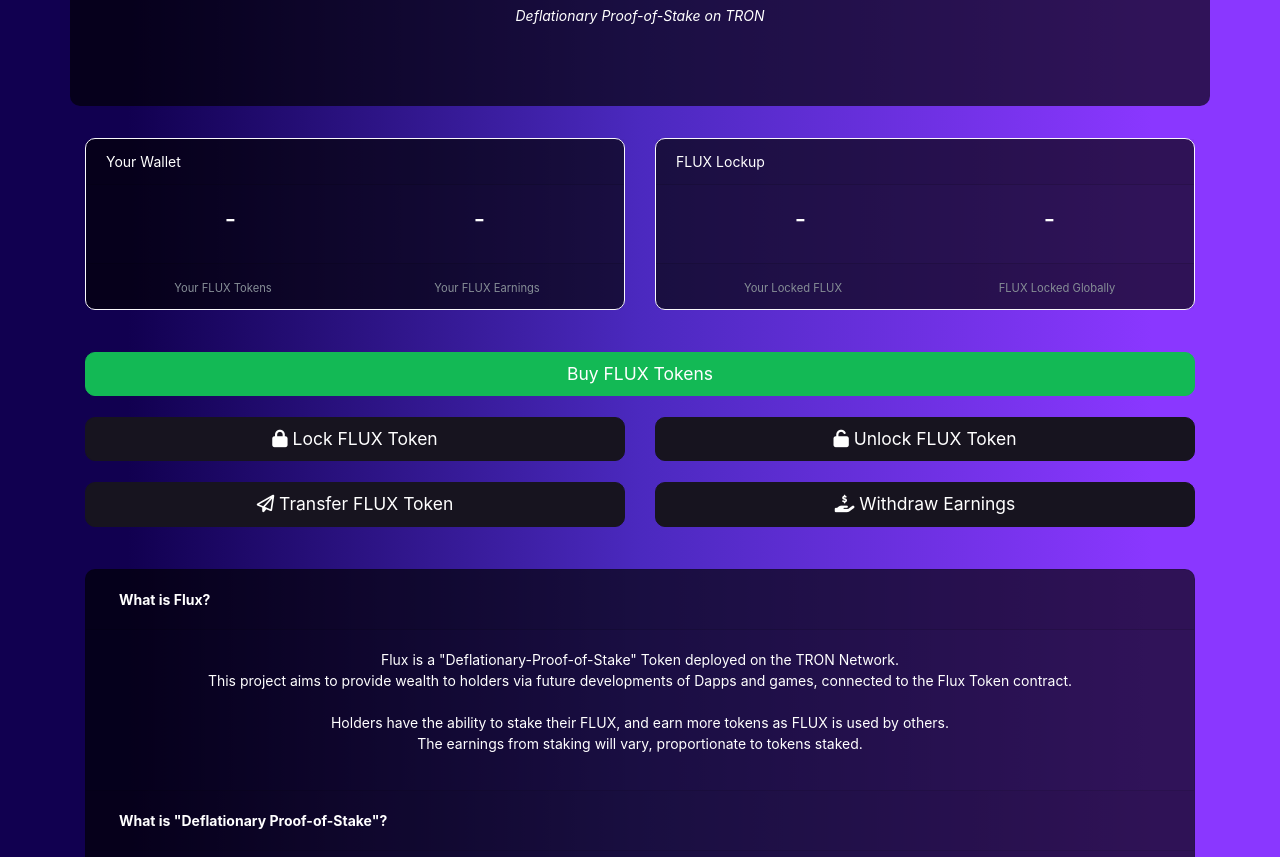
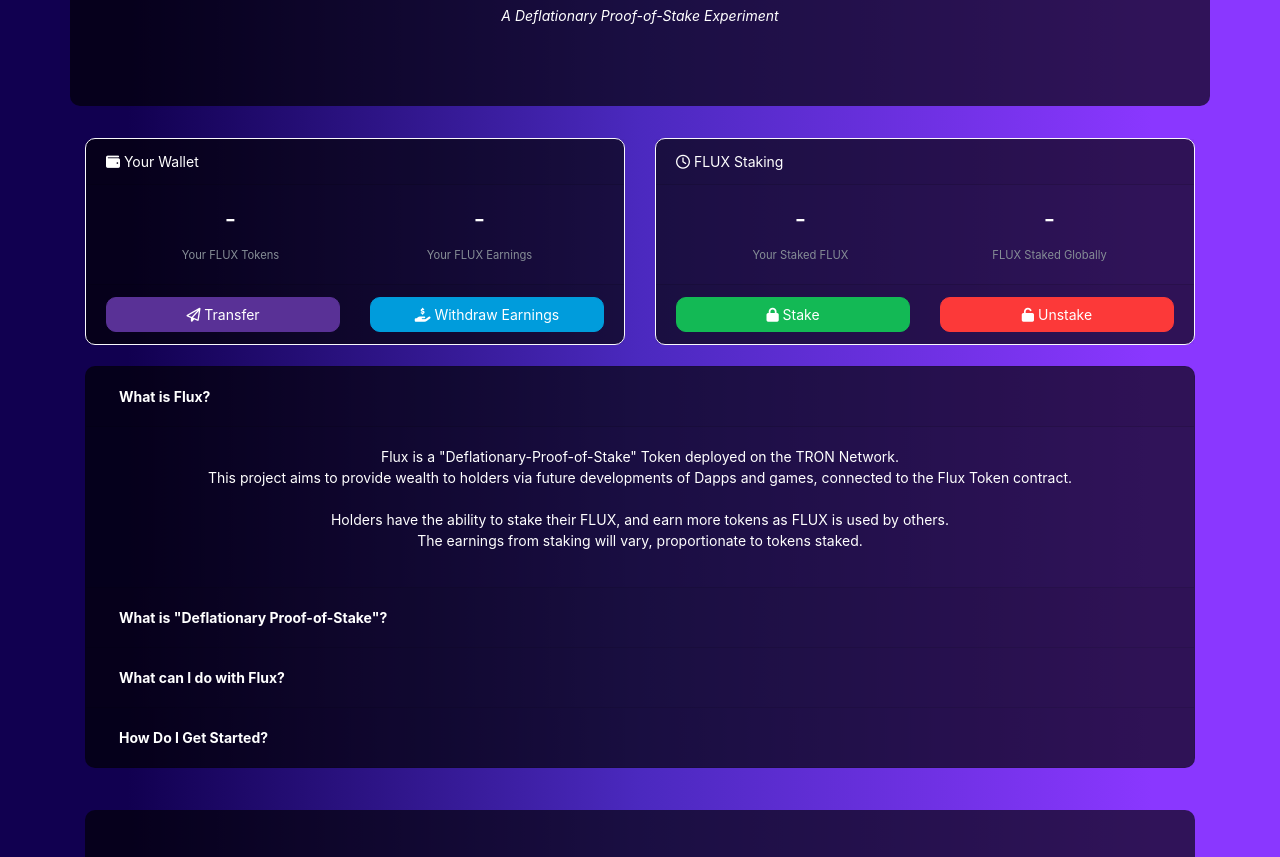
Before and after one commit to dappcenter/TRX-Token-Dapp, a plain HTML site: page index.html in a window 1280 px wide. Shown: the part 301-1158 px from the top of the page. Drawn offline with nearby package versions, Linux system fonts and the light colour scheme.

Commit message:
Bigger upgrades

```diff
--- a/index.html
+++ b/index.html
@@ -31,9 +31,11 @@
                         <li class="nav-item"><a class="nav-link" href="#" data-toggle="modal" data-target="#transferModal"><i class="far fa-paper-plane text-warning"></i> Transfer</a></li>
 
                         <li class="nav-item dropdown">
-                            <a class="nav-link dropdown-toggle" href="#" id="dropdown04" data-toggle="dropdown" aria-haspopup="true" aria-expanded="false"><i class="fas fa-cubes text-white"></i> Trade <small class="text-danger"><i>(SOON)</i></small></a>
+                            <a class="nav-link dropdown-toggle" href="#" id="dropdown04" data-toggle="dropdown" aria-haspopup="true" aria-expanded="false"><i class="fas fa-cubes text-info"></i> Trade <small class="text-danger"><i>(SOON)</i></small></a>
                             <div class="dropdown-menu bg-dark" aria-labelledby="dropdown04">
-                                <a class="dropdown-item text-white" href="forge.html"><i class="fas fa-fire-alt text-danger"></i> Token Forge</a>
+                                <a class="dropdown-item text-white" href="#"><i class="fas fa-coins text-info"></i> Exchange / DEX</a>
+                                <a class="dropdown-item text-white" href="#"><i class="fas fa-coins text-info"></i> Exchange / DEX</a>
+                                <a class="dropdown-item text-white" href="#"><i class="fas fa-coins text-info"></i> Exchange / DEX</a>
                             </div>
                         </li>
                     </ul>
@@ -55,7 +57,7 @@
                         <div class="col text-center">
                             <img src="assets/img/logo.png" width="100px" />
                             <h3 class="text-white">Flux Token</h3>
-                            <p class="text-white"><i>Deflationary Proof-of-Stake on TRON</i></p>
+                            <p class="text-white"><i>A Deflationary Proof-of-Stake Experiment</i></p>
                         </div>
                     </div>
                 </div>
@@ -64,16 +66,18 @@
             <div class="row">
                 <div class="col-md-6 text-center">
                     <div class="card glassPanel border-light text-white rcAll">
-                        <div class="card-header text-left">Your Wallet</div>
+                        <div class="card-header text-left"><i class="fas fa-wallet"></i> Your Wallet</div>
                         <div class="card-body">
                             <div class="container">
                                 <div class="row">
                                     <div class="col text-center">
                                         <h3 class="text-white"><span id="myTokens">-</span></h3>
+                                        <small class="text-muted">Your FLUX Tokens</small>
                                     </div>
 
                                     <div class="col text-center">
                                         <h3 class="text-white"><span id="myDividends">-</span></h3>
+                                        <small class="text-muted">Your FLUX Earnings</small>
                                     </div>
                                 </div>
                             </div>
@@ -82,11 +86,15 @@
                         <div class="card-footer">
                             <div class="row">
                                 <div class="col text-center">
-                                    <small class="text-muted">Your FLUX Tokens</small>
+                                    <a href="#" class="btn btn-block btn-md btn-primary rcAll" data-toggle="modal" data-target="#transferModal">
+                                        <i class="far fa-paper-plane text-white"></i> Transfer
+                                    </a>
                                 </div>
 
                                 <div class="col text-center">
-                                    <small class="text-muted">Your FLUX Earnings</small>
+                                    <a href="#" class="btn btn-block btn-md btn-info rcAll" id="withdraw">
+                                        <i class="fas fa-hand-holding-usd text-white"></i> Withdraw Earnings
+                                    </a>
                                 </div>
                             </div>
                         </div>
@@ -96,16 +104,18 @@
 
                 <div class="col-md-6 text-center">
                     <div class="card glassPanel border-light text-white rcAll">
-                        <div class="card-header text-left">FLUX Lockup</div>
+                        <div class="card-header text-left"><i class="far fa-clock"></i> FLUX Staking</div>
                         <div class="card-body">
                             <div class="container">
                                 <div class="row">
                                     <div class="col text-center">
                                         <h3 class="text-white"><span id="myStaked">-</span></h3>
+                                        <small class="text-muted">Your Staked FLUX</small>
                                     </div>
 
                                     <div class="col text-center">
                                         <h3 class="text-white"><span id="totalStaked">-</span></h3>
+                                        <small class="text-muted">FLUX Staked Globally</small>
                                     </div>
                                 </div>
                             </div>
@@ -113,11 +123,15 @@
                         <div class="card-footer">
                             <div class="row">
                                 <div class="col text-center">
-                                    <small class="text-muted">Your Locked FLUX</small>
+                                    <a href="#" class="btn btn-block btn-md btn-success rcAll" data-toggle="modal" data-target="#stakingModal">
+                                        <i class="fas fa-lock text-white"></i>  Stake
+                                    </a>
                                 </div>
 
                                 <div class="col text-center">
-                                    <small class="text-muted">FLUX Locked Globally</small>
+                                    <a href="#" class="btn btn-block btn-md btn-danger rcAll" data-toggle="modal" data-target="#unstakingModal">
+                                        <i class="fas fa-unlock text-white"></i>  Unstake
+                                    </a>
                                 </div>
                             </div>
                         </div>
@@ -125,45 +139,6 @@
                     <br />
                 </div>
             </div>
-            <br />
-
-            <div class="row">
-                <div class="col text-center">
-                    <a class="btn btn-block btn-lg btn-success rcAll text-white"  data-toggle="modal" data-target="#buyTokenModal">Buy FLUX Tokens</a>
-                </div>
-            </div>
-            <br />
-
-                <div class="row">
-                    <div class="col-md-6 col-sm-3 text-center">
-                        <a href="#" class="btn btn-block btn-lg btn-dark rcAll" data-toggle="modal" data-target="#stakingModal">
-                            <i class="fas fa-lock text-white"></i>  Lock FLUX Token
-                        </a>
-                        <br />
-                    </div>
-
-                    <div class="col-md-6 col-sm-3 text-center">
-                        <a href="#" class="btn btn-block btn-lg btn-dark rcAll" data-toggle="modal" data-target="#unstakingModal">
-                            <i class="fas fa-unlock text-white"></i>  Unlock FLUX Token
-                        </a>
-                        <br />
-                    </div>
-
-                    <div class="col-md-6 col-sm-3 text-center">
-                        <a href="#" class="btn btn-block btn-lg btn-dark rcAll" data-toggle="modal" data-target="#transferModal">
-                            <i class="far fa-paper-plane text-white"></i> Transfer FLUX Token
-                        </a>
-                        <br />
-                    </div>
-
-                    <div class="col-md-6 col-sm-3 text-center">
-                        <a href="#" class="btn btn-block btn-lg btn-dark rcAll" id="withdraw">
-                            <i class="fas fa-hand-holding-usd text-white"></i> Withdraw Earnings
-                        </a>
-                        <br />
-                    </div>
-                </div>
-                <br />
 
             <div class="row">
                 <div class="col text-left">
```
